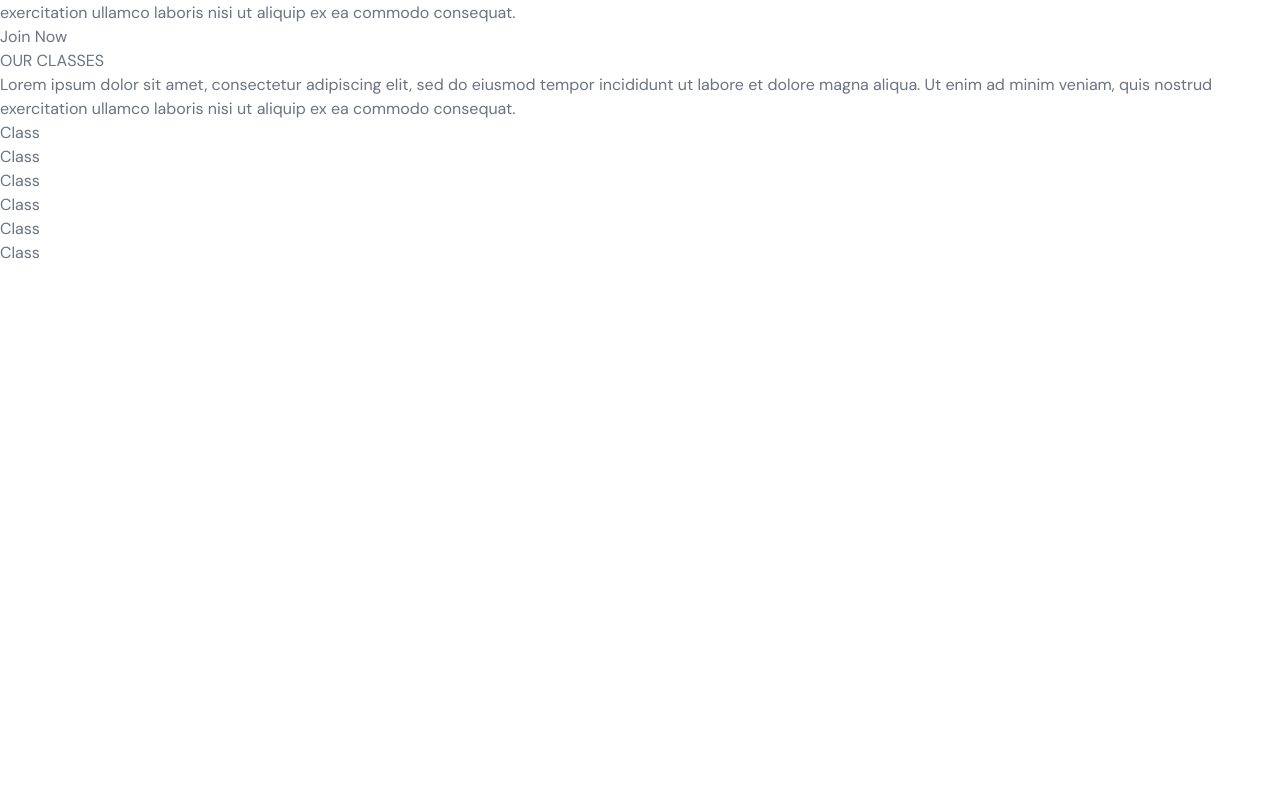
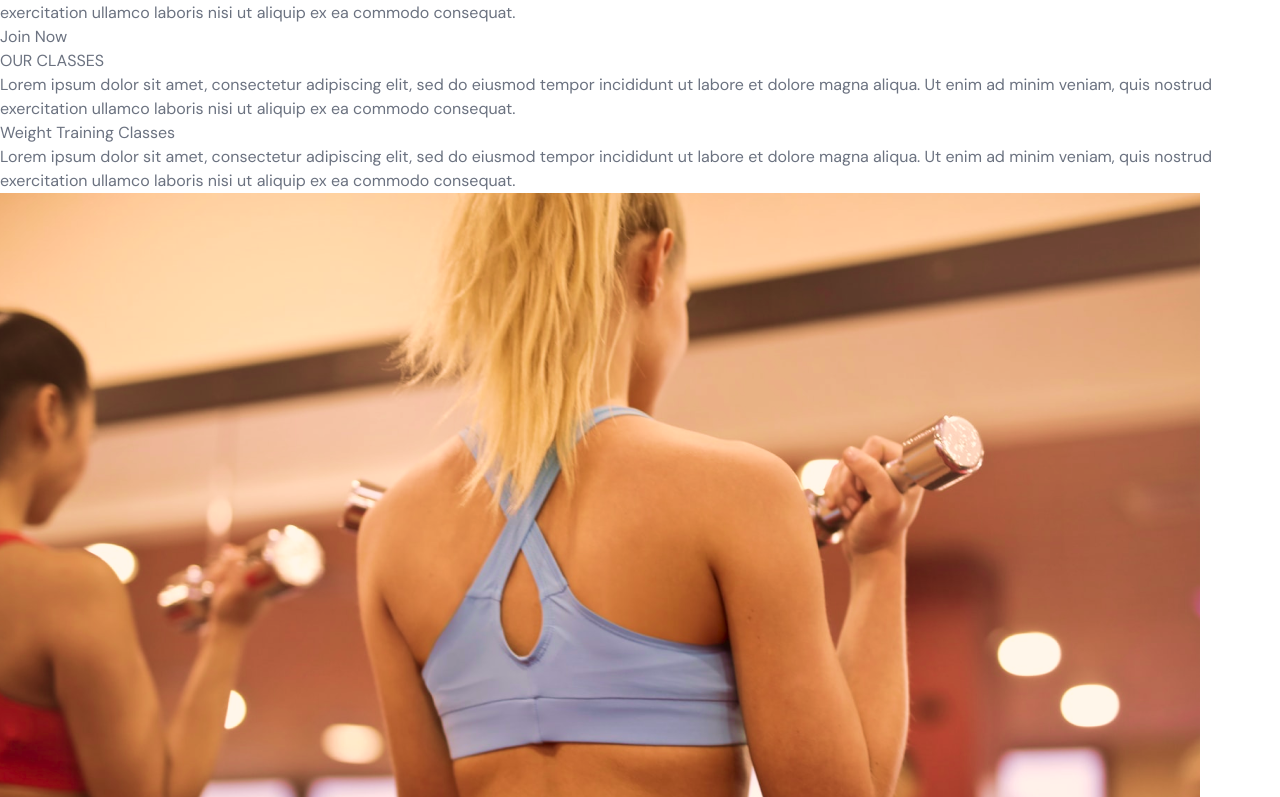
Before and after one commit to Eazyduzit/gym-app-vite-react-typescript, a React (Vite) app: page / in a window 1280 px wide. Shown: the part 5843-6640 px from the top of the page. Before the commit the page ends 6108 px from the top, so only its background shows below. Built offline with nearby package versions, Linux system fonts and the light colour scheme.

Commit message:
set class component props and params, added list element and content

```diff
--- a/src/scenes/ourClasses/Class.tsx
+++ b/src/scenes/ourClasses/Class.tsx
@@ -1,7 +1,19 @@
-type Props = {}
+type Props = {
+  image: string
+  name: string
+  description: string
+}
 
-const Class = (props: Props) => {
-  return <div>Class</div>
+const Class = ({ image, name, description }: Props) => {
+  return (
+    <li className="relative mx-5 inline-block h-[380px] w-[450px]">
+      <div>
+        <p>{name}</p>
+        <p>{description}</p>
+      </div>
+      <img src={image} alt={`${image}`} />
+    </li>
+  )
 }
 
 export default Class
```
